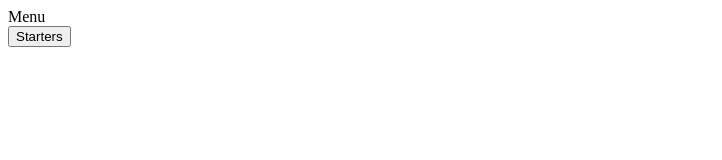
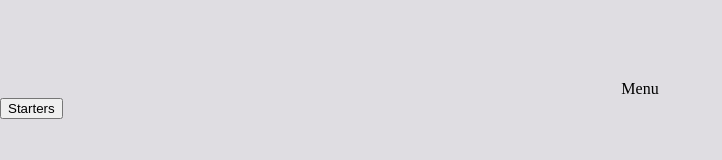
Before and after one commit to christianjc98/Menu_project, a plain HTML site: page index.html in a window 1280 px wide. Shown: the whole page, without its empty margins (0-722 px from the left). Drawn offline with Linux system fonts and the light colour scheme.

Commit message:
google fonts

```diff
--- a/index.html
+++ b/index.html
@@ -6,6 +6,9 @@
     <meta name="viewport" content="width=device-width, initial-scale=1.0">
     <title>Document</title>
     <link href="./styles.css" rel="stylesheet" >
+    <link rel="preconnect" href="https://fonts.googleapis.com">
+    <link rel="preconnect" href="https://fonts.gstatic.com" crossorigin>
+    <link href="https://fonts.googleapis.com/css2?family=Dancing+Script:wght@500&family=Roboto+Mono:wght@400;600&display=swap" rel="stylesheet">
 </head>
 <body>
     <div class="title">Menu</div>
--- a/styles.css
+++ b/styles.css
@@ -0,0 +1,9 @@
+body {
+    background-color: #dfdde2;
+    margin: 0;
+}
+
+.title {
+    text-align: center;
+    padding-top: 5rem;
+}
```
